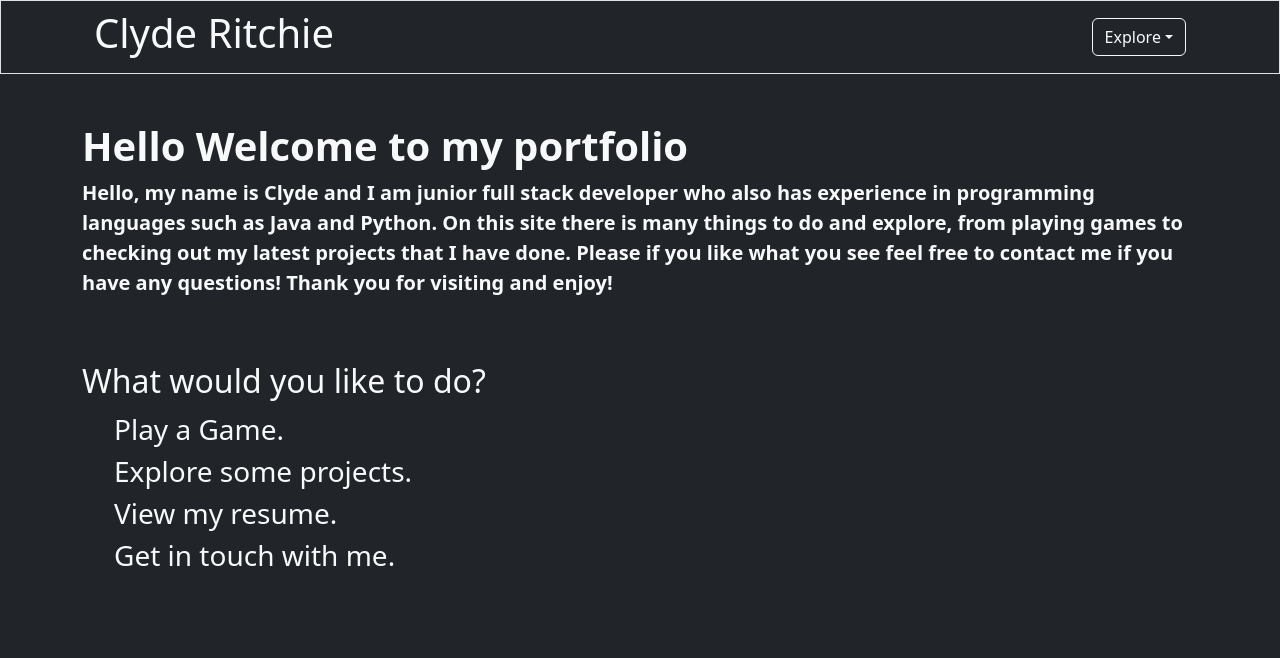
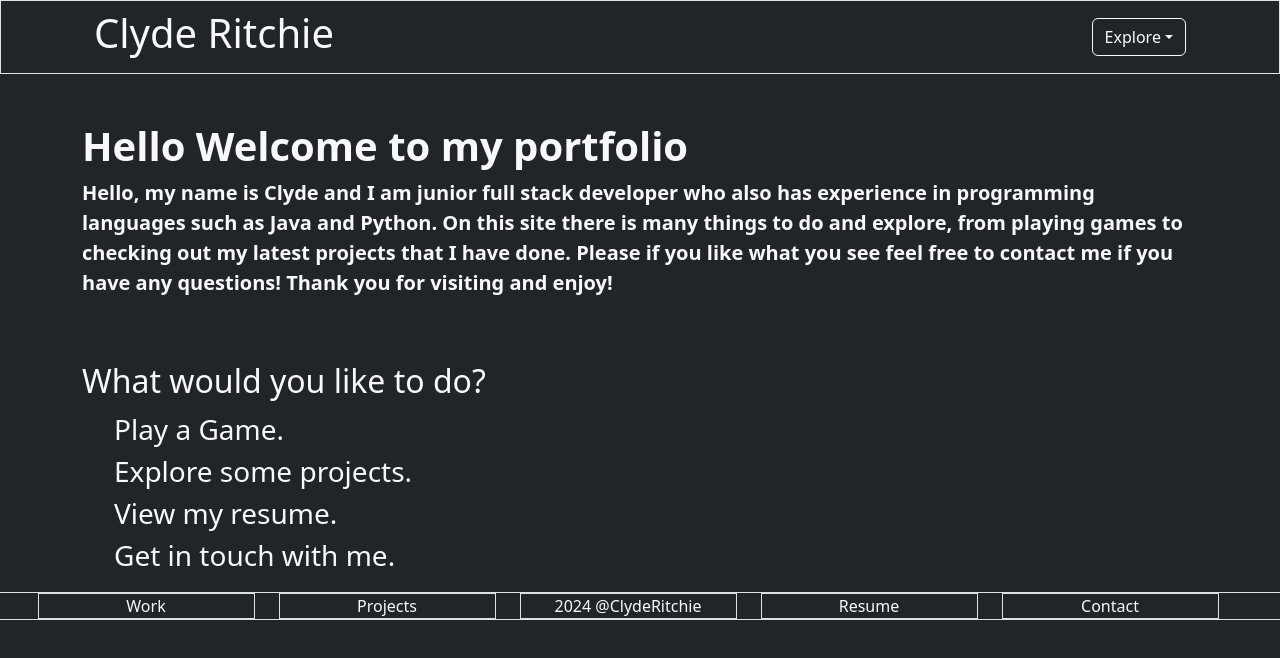
Before and after one commit to Clyderitchie/reactPortfolio, a React (Vite) app in the folder portfolio/: page / in a window 1280 px wide. Shown: the top 658 px of the page. Built offline with nearby package versions, Linux system fonts and the light colour scheme.

Commit message:
Working on the footer layout now

```diff
--- a/portfolio/src/App.jsx
+++ b/portfolio/src/App.jsx
@@ -1,5 +1,6 @@
 import { Outlet } from 'react-router-dom';
 import Nav from './components/nav';
+import Footer from './components/footer';
 
 
 function App() {
@@ -8,7 +9,9 @@ function App() {
       <Nav />
       <main>
         <Outlet />
+        <Footer />
       </main>
+
     </>
   )
 }
--- /dev/null
+++ b/portfolio/src/components/footer.jsx
@@ -0,0 +1,12 @@
+import FooterLayout from './ui/footerLayout';
+
+function Footer() {
+
+    return (
+        <>
+        <FooterLayout />
+        </>
+    )
+};
+
+export default Footer;
--- /dev/null
+++ b/portfolio/src/components/ui/footerLayout.jsx
@@ -0,0 +1,18 @@
+function FooterLayout() {
+
+    return (
+        <>
+            <footer className="text-center text-light">
+                <div className="row border justify-content-center">
+                    <div className="col-2 me-4 border">Work</div>
+                    <div className="col-2 me-4 border">Projects</div>
+                    <div className="col-2 me-4 border">2024 @ClydeRitchie</div>
+                    <div className="col-2 me-4 border">Resume</div>
+                    <div className="col-2 me-4 border">Contact</div>
+                </div>
+            </footer>
+        </>
+    )
+};
+
+export default FooterLayout;
--- a/portfolio/src/components/ui/navbar.jsx
+++ b/portfolio/src/components/ui/navbar.jsx
@@ -17,11 +17,6 @@ function Nav({ links }) {
                                 </button>
                                 <ul className="dropdown-menu bg-dark">
                                     {links.map((link) => link)};
-                                    {/* <li><a className="dropdown-item text-light" href="#">Games</a></li>
-                                <li><a className="dropdown-item text-light" href="#">Projects</a></li>
-                                <li><a className="dropdown-item text-light" href="#">Contact</a></li>
-                                <li><a className="dropdown-item text-light" href="#">Resume</a></li>
-                                <li><a className="dropdown-item text-light" href="#">Admin</a></li> */}
                                 </ul>
                             </div>
                         </div>
```
